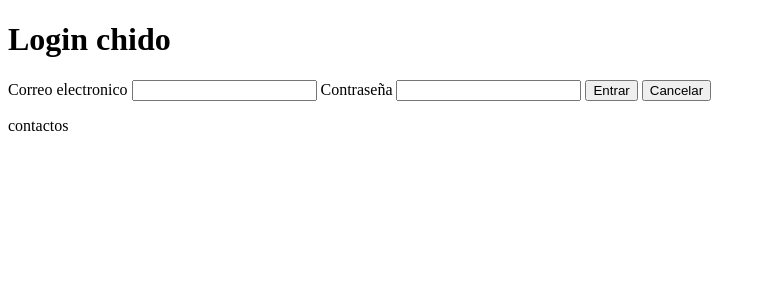
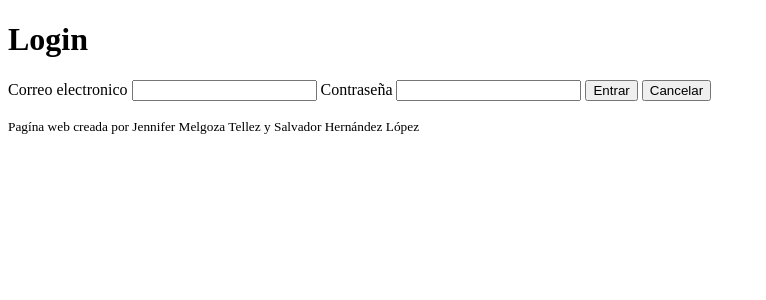
Before and after one commit to ChavaTI/Prensa-Michoacana, a PHP site: page / in a window 1280 px wide. Shown: the top 300 px of the page, without its empty margins (0-766 px from the left). Run offline with PHP 8.4, Linux system fonts and the light colour scheme.

Commit message:
Se corrigieron algunos errores y se agrego un mensaje al footer

```diff
--- a/src/index.php
+++ b/src/index.php
@@ -9,7 +9,7 @@
 <body>
     <main>
         <header>
-            <h1>Login chido</h1>
+            <h1>Login</h1>
         </header>
         <article>
             <form action="post">
@@ -21,15 +21,8 @@
                 <input type="reset" value="Cancelar">
             </form>
         </article>
-        <aside>
-        </aside>
-        <article>
-            <p><menu type="context"></menu>
-            <p>contactos</p>
-        </article>
-
         <footer>
-
+            <p><small>Pagína web creada por Jennifer Melgoza Tellez y Salvador Hernández López</small></p>
         </footer>
     </main>
 </body>
```
